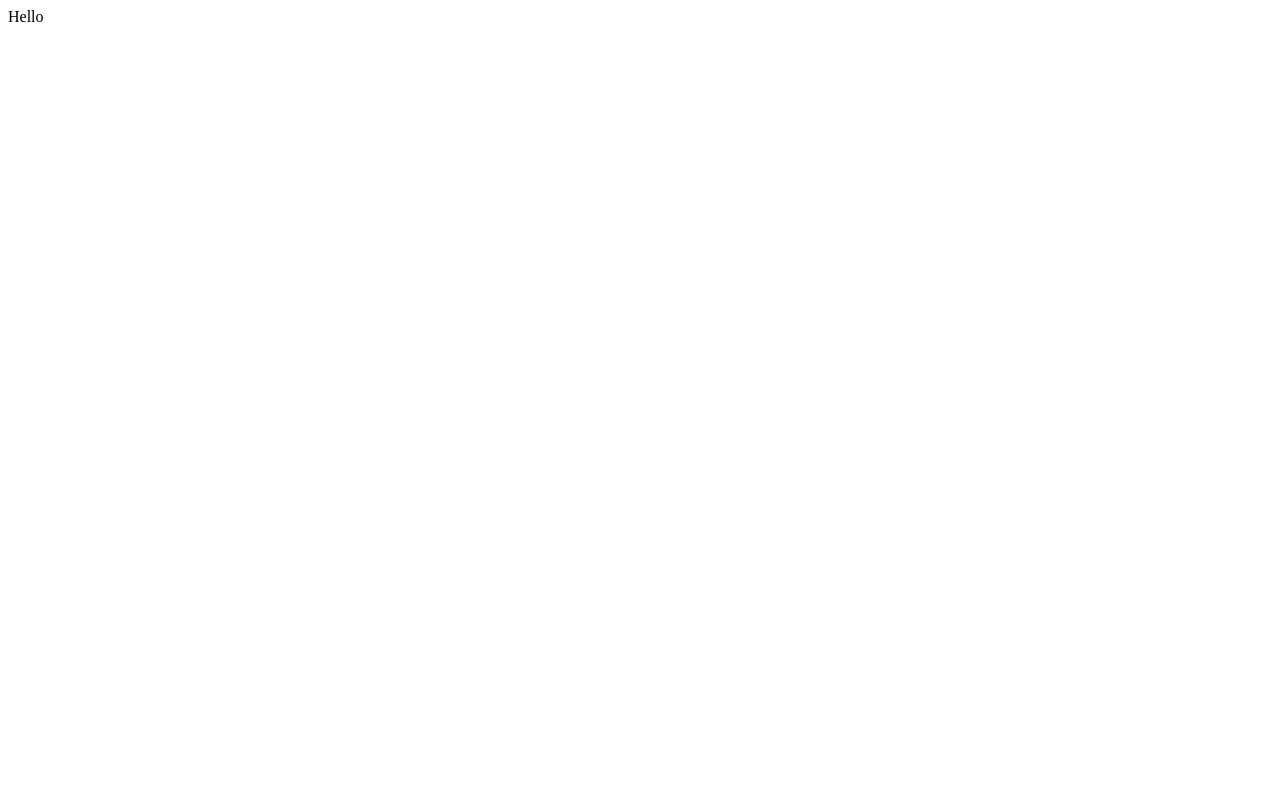
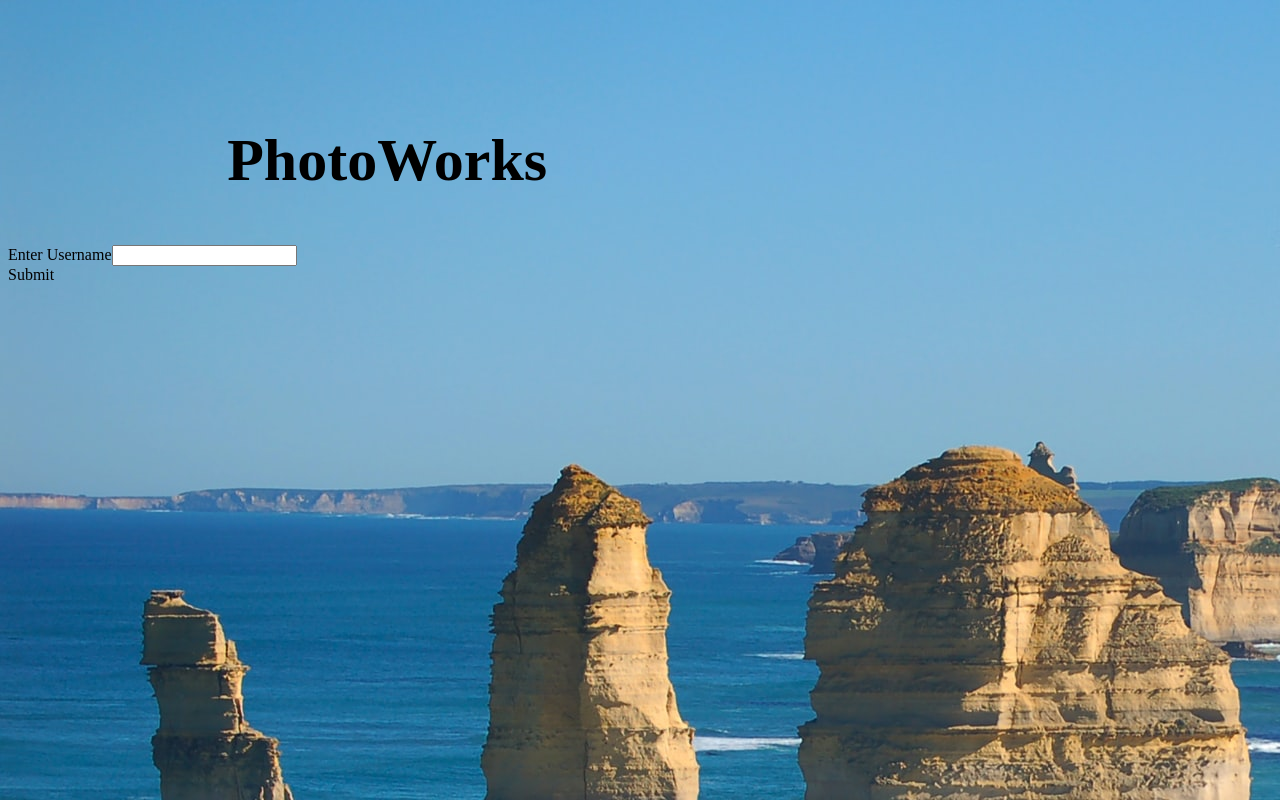
Before and after one commit to Roberto-Livi/react-redux-project, a React (Create React App) app in the folder react-redux/: page / in a window 1280 px wide. Built offline with nearby package versions, Linux system fonts and the light colour scheme; the HTML template or start-up script is replaced by a standard one.

Commit message:
setting up Login component

```diff
--- a/react-redux/src/App.js
+++ b/react-redux/src/App.js
@@ -1,9 +1,10 @@
 import React from 'react';
+import Login from './components/Login'
 
 function App() {
   return (
     <div>
-      Hello
+      <Login />
     </div>
   );
 }
--- /dev/null
+++ b/react-redux/src/components/Login.js
@@ -0,0 +1,24 @@
+import React from 'react'
+import '../styling/Login.css'
+
+class Login extends React.Component {
+    render() {
+        return (
+            <div>
+
+            <form id="form" className="ui form segment">
+                <h1 id="heading">PhotoWorks</h1>
+                <div className="field">
+                    <label>Enter Username</label>
+                    <input type="text" name="special-name" />
+                </div>
+                <div className="ui primary submit button">Submit</div>
+                <div className="ui error message">
+                </div>
+            </form>
+            </div>
+        )
+    }
+}
+
+export default Login
--- /dev/null
+++ b/react-redux/src/styling/Login.css
@@ -0,0 +1,16 @@
+body {
+    background-image: url("../pictures/paul-macallan-Id8KeYl71ec-unsplash.jpg");
+}
+
+#form {
+    width: 60%;
+    left: 270px;
+    height: 400px;
+    margin-top: 10%;
+}
+
+#heading {
+    text-align: center;
+    font-size: 60px;
+    margin: 50px;
+}
```
Also changed, not shown: react-redux/src/components/SearchBar.js (+28 -0 lines), react-redux/src/components/UserPage.js (added), react-redux/src/containers/UsersContainer.js (added), react-redux/src/pictures/paul-macallan-Id8KeYl71ec-unsplash.jpg (added).
